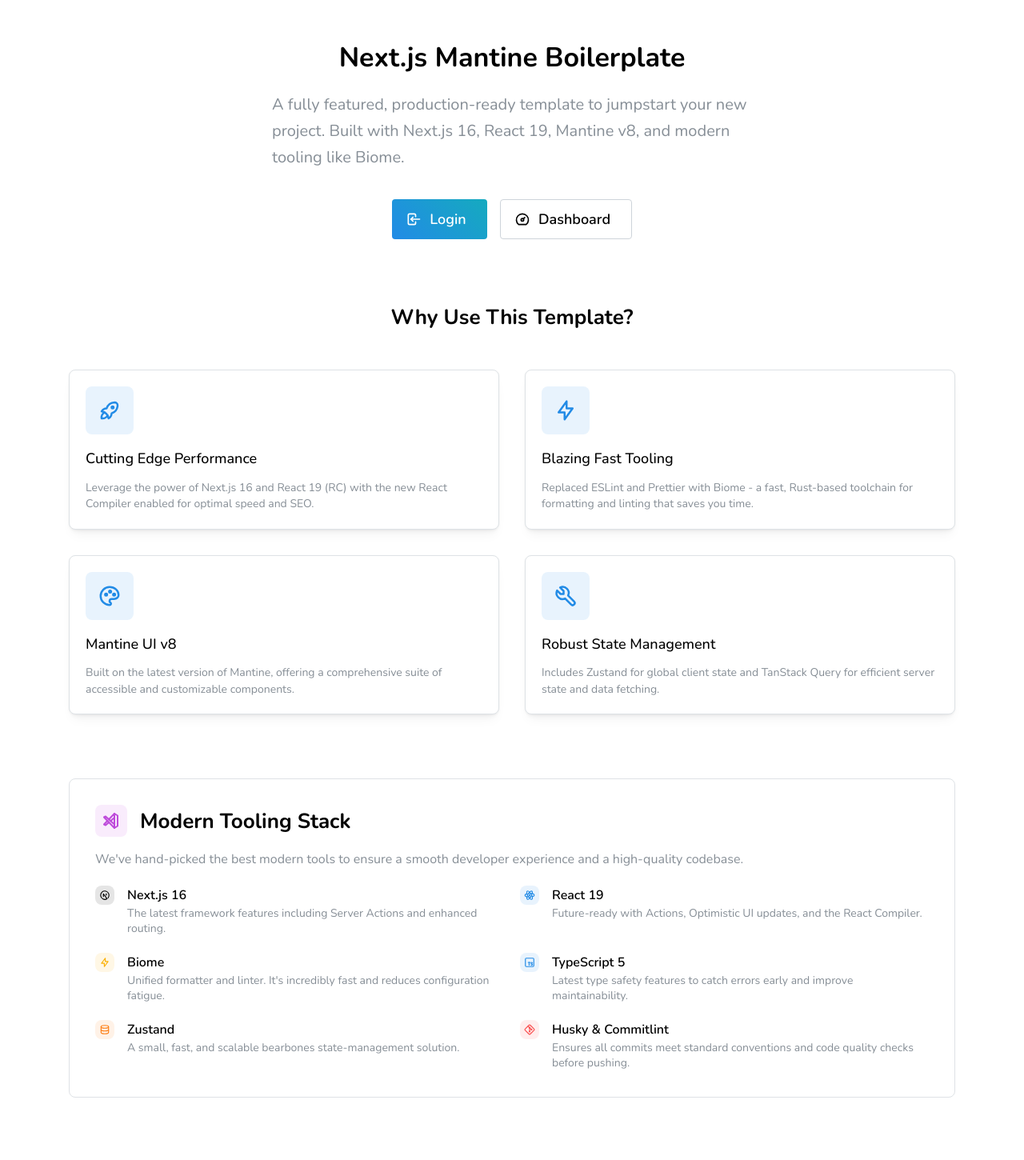
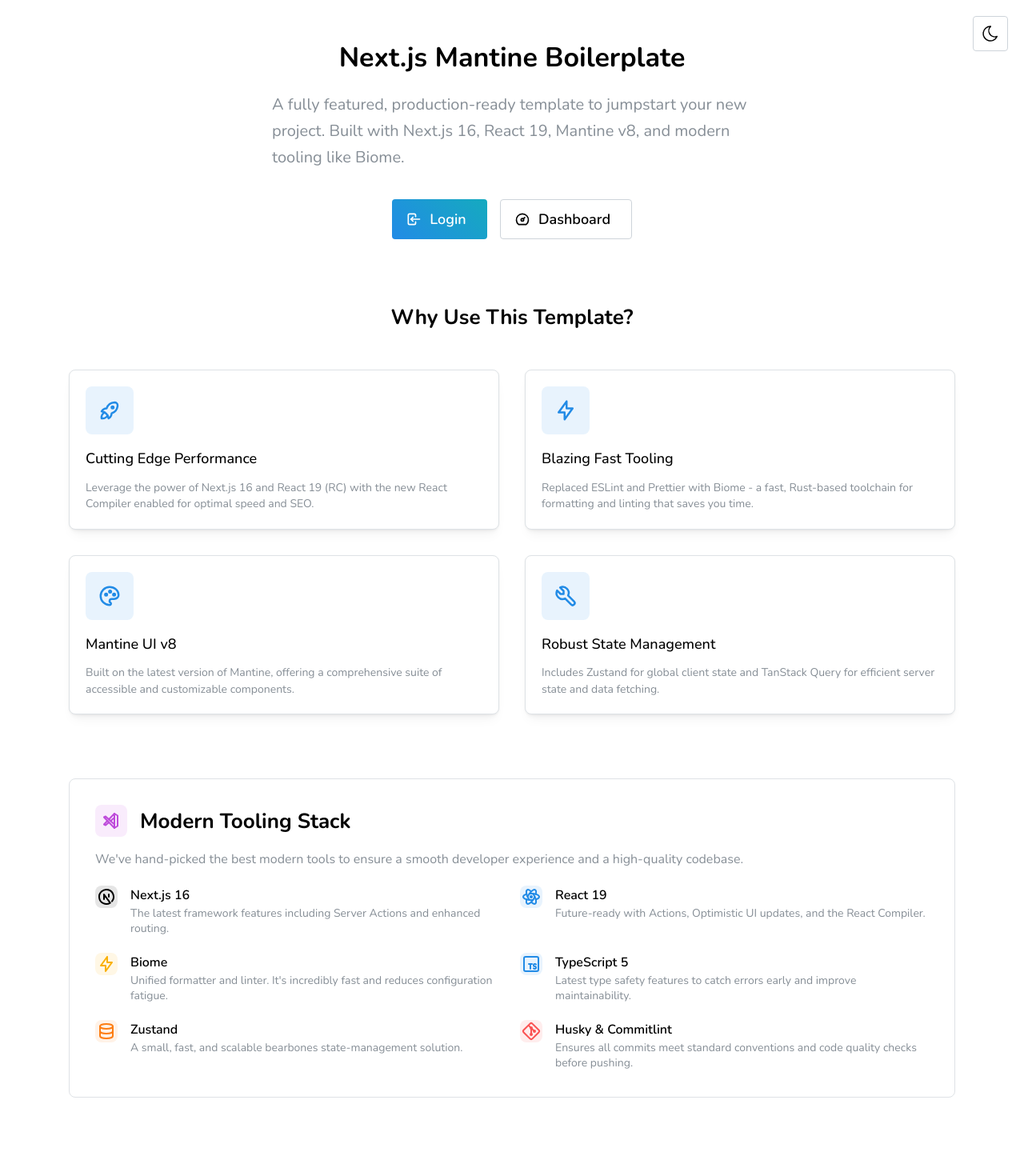
Before and after one commit to AshutoshDash1999/nextjs-mantine-boilerplate, a Next.js app: page / in a window 1280 px wide. Shown: the top 1450 px of the page at 80% size. Built offline with nearby package versions, Linux system fonts and the light colour scheme.

Commit message:
feat: add theme toggler and login

```diff
--- a/src/app/_components/ModernTooling.tsx
+++ b/src/app/_components/ModernTooling.tsx
@@ -23,35 +23,35 @@
     title: "React 19",
     description:
       "Future-ready with Actions, Optimistic UI updates, and the React Compiler.",
-    color: "blue",
+    color: "blue.6",
   },
   {
     icon: IconBolt,
     title: "Biome",
     description:
       "Unified formatter and linter. It's incredibly fast and reduces configuration fatigue.",
-    color: "yellow",
+    color: "yellow.6",
   },
   {
     icon: IconBrandTypescript,
     title: "TypeScript 5",
     description:
       "Latest type safety features to catch errors early and improve maintainability.",
-    color: "blue",
+    color: "blue.6",
   },
   {
     icon: IconDatabase,
     title: "Zustand",
     description:
       "A small, fast, and scalable bearbones state-management solution.",
-    color: "orange",
+    color: "orange.6",
   },
   {
     icon: IconBrandGit,
     title: "Husky & Commitlint",
     description:
       "Ensures all commits meet standard conventions and code quality checks before pushing.",
-    color: "red",
+    color: "red.6",
   },
 ];
 
@@ -78,8 +78,8 @@
       >
         {TOOLS.map((tool) => (
           <Group key={tool.title} wrap="nowrap" align="flex-start">
-            <ThemeIcon size={24} radius="md" variant="light" color={tool.color}>
-              <tool.icon size={14} />
+            <ThemeIcon radius="md" variant="light" color={tool.color}>
+              <tool.icon />
             </ThemeIcon>
             <div>
               <Text size="md" fw={600}>
--- /dev/null
+++ b/src/app/_components/ThemeToggle.tsx
@@ -0,0 +1,35 @@
+"use client";
+
+import {
+  ActionIcon,
+  useComputedColorScheme,
+  useMantineColorScheme,
+} from "@mantine/core";
+import { IconMoon, IconSun } from "@tabler/icons-react";
+
+export function ThemeToggle() {
+  const { setColorScheme } = useMantineColorScheme();
+  const computedColorScheme = useComputedColorScheme("light", {
+    getInitialValueInEffect: true,
+  });
+
+  return (
+    <ActionIcon
+      onClick={() =>
+        setColorScheme(computedColorScheme === "light" ? "dark" : "light")
+      }
+      variant="default"
+      size="xl"
+      aria-label="Toggle color scheme"
+      pos="fixed"
+      top={20}
+      right={20}
+    >
+      {computedColorScheme === "dark" ? (
+        <IconSun stroke={1.5} />
+      ) : (
+        <IconMoon stroke={1.5} />
+      )}
+    </ActionIcon>
+  );
+}
--- a/src/app/_components/UsageInstructions.tsx
+++ b/src/app/_components/UsageInstructions.tsx
@@ -30,7 +30,6 @@
         <List
           spacing="md"
           size="md"
-          center
           icon={
             <ThemeIcon color="teal" size={24} radius="xl">
               <IconCheck size={16} />
--- a/src/app/_components/index.ts
+++ b/src/app/_components/index.ts
@@ -1,5 +1,6 @@
 export { FeatureCard } from "./FeatureCard";
 export { HeroSection } from "./HeroSection";
 export { ModernTooling } from "./ModernTooling";
+export { ThemeToggle } from "./ThemeToggle";
 export { UsageInstructions } from "./UsageInstructions";
 export { WhyUseTemplate } from "./WhyUseTemplate";
--- a/src/app/layout.tsx
+++ b/src/app/layout.tsx
@@ -1,4 +1,4 @@
-import { mantineHtmlProps } from "@mantine/core";
+import { ColorSchemeScript, mantineHtmlProps } from "@mantine/core";
 import type { Metadata } from "next";
 import { Nunito } from "next/font/google";
 import { AppProvider } from "@/providers/app-provider";
@@ -23,6 +23,9 @@
 }>) {
   return (
     <html lang="en" {...mantineHtmlProps}>
+      <head>
+        <ColorSchemeScript defaultColorScheme="auto" />
+      </head>
       <body className={`${nunito.variable}`}>
         <AppProvider>{children}</AppProvider>
       </body>
--- a/src/app/page.tsx
+++ b/src/app/page.tsx
@@ -2,6 +2,7 @@
 import {
   HeroSection,
   ModernTooling,
+  ThemeToggle,
   UsageInstructions,
   WhyUseTemplate,
 } from "./_components";
@@ -9,6 +10,7 @@
 export default function Home() {
   return (
     <Container size="lg" py={50}>
+      <ThemeToggle />
       <HeroSection />
       <WhyUseTemplate />
       <ModernTooling />
--- a/src/providers/app-provider.tsx
+++ b/src/providers/app-provider.tsx
@@ -1,7 +1,7 @@
 "use client";
 import { createTheme, MantineProvider } from "@mantine/core";
 import { Notifications } from "@mantine/notifications";
-import React from "react";
+import type React from "react";
 import { QueryProvider } from "./query-provider";
 
 // Styles
@@ -19,7 +19,7 @@
 export const AppProvider = ({ children }: AppProviderProps) => {
   return (
     <QueryProvider>
-      <MantineProvider theme={theme}>
+      <MantineProvider theme={theme} defaultColorScheme="auto">
         <Notifications autoClose={4000} position="top-right" />
         {children}
       </MantineProvider>
```
Also changed, not shown: src/app/(auth)/login/page.tsx (+51 -0 lines).
